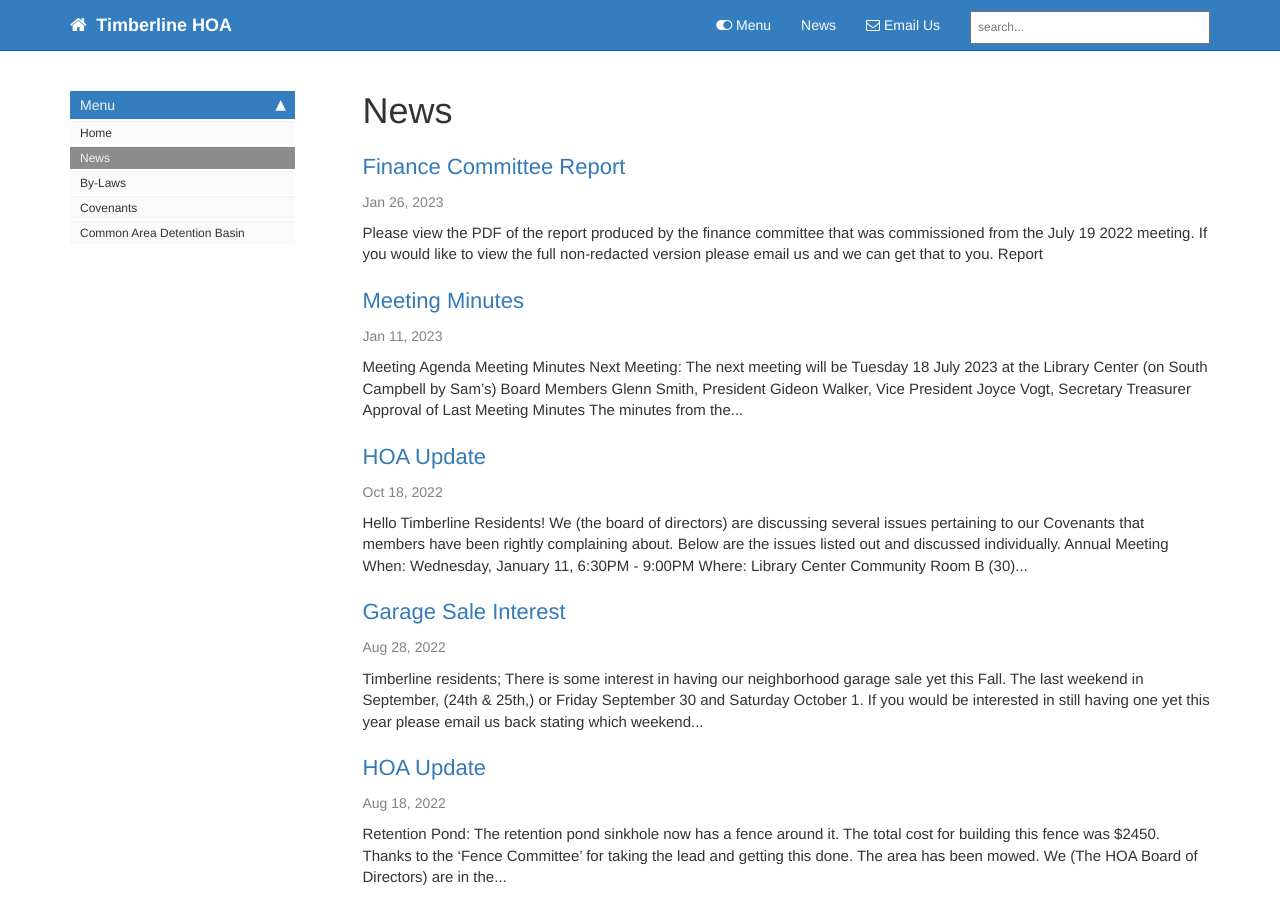
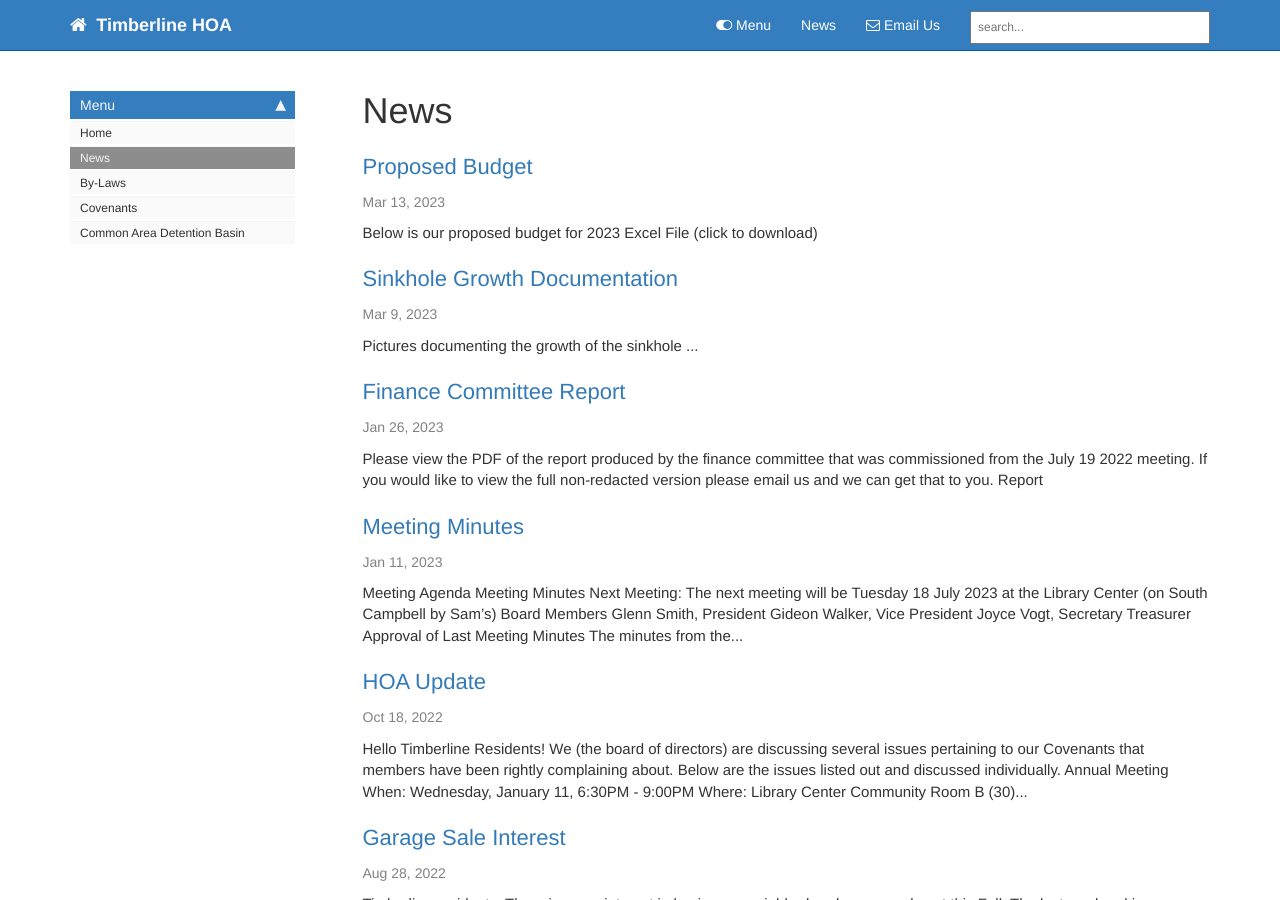
Before and after one commit to timberline-hoa/timberline-hoa.github.io, a Jekyll site: the page built from pages/news/news.html, in a window 1280 px wide and 900 px high. Built offline with Jekyll 4.4.1, drawn with Linux system fonts in a browser that asks for light colours; comment, search, counter and statistics services are not loaded.

Commit message:
2023 03 Update

```diff
--- /dev/null
+++ b/_posts/2023-03-09-Sinkhole.md
@@ -0,0 +1,22 @@
+---
+title: 'Sinkhole Growth Documentation'
+permalink: 2023-03-09-sinkhole.html
+---
+
+Pictures documenting the growth of the sinkhole
+
+1. ![Sinkhole 1]({{ site.url }}/images/2023-03-sinkhole/2023-03-sinkhole-1.jpeg)
+
+2. ![Sinkhole 2]({{ site.url }}/images/2023-03-sinkhole/2023-03-sinkhole-2.jpeg)
+
+3. ![Sinkhole 3]({{ site.url }}/images/2023-03-sinkhole/2023-03-sinkhole-3.jpeg)
+
+4. ![Sinkhole 8]({{ site.url }}/images/2023-03-sinkhole/2023-03-sinkhole-8.jpeg)
+
+5. ![Sinkhole 5]({{ site.url }}/images/2023-03-sinkhole/2023-03-sinkhole-5.jpeg)
+
+6. ![Sinkhole 6]({{ site.url }}/images/2023-03-sinkhole/2023-03-sinkhole-6.jpeg)
+
+7. ![Sinkhole 7]({{ site.url }}/images/2023-03-sinkhole/2023-03-sinkhole-7.jpeg)
+
+8. ![Sinkhole 4]({{ site.url }}/images/2023-03-sinkhole/2023-03-sinkhole-4.jpeg)
--- /dev/null
+++ b/_posts/2023-03-13-Proposed-Budget.md
@@ -0,0 +1,10 @@
+---
+title: 'Proposed Budget'
+permalink: 2023-03-13-Proposed-Budget.html
+---
+
+Below is our proposed budget for 2023
+
+[Excel File (click to download)]({{ site.url }}/documents/2023_Proposed_Budget.xlsx)
+
+![Screenshot of table]({{ site.url }}/images/2023_Proposed_Budget.jpg)
```
Also changed, not shown: index.md (+9 -3 lines), images/2023_Proposed_Budget.jpg (added), images/timberline-map.jpg (added), 10 other files.
